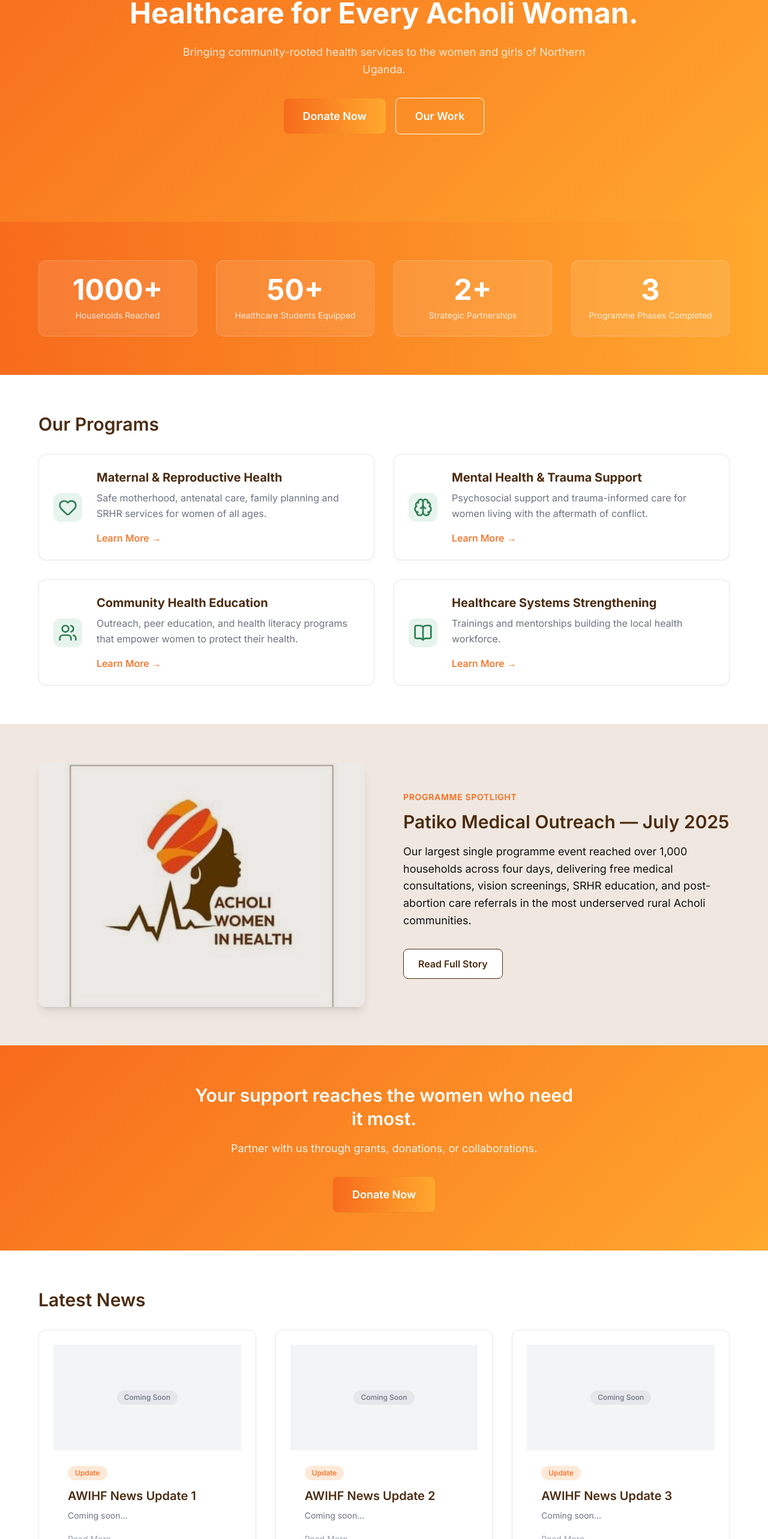
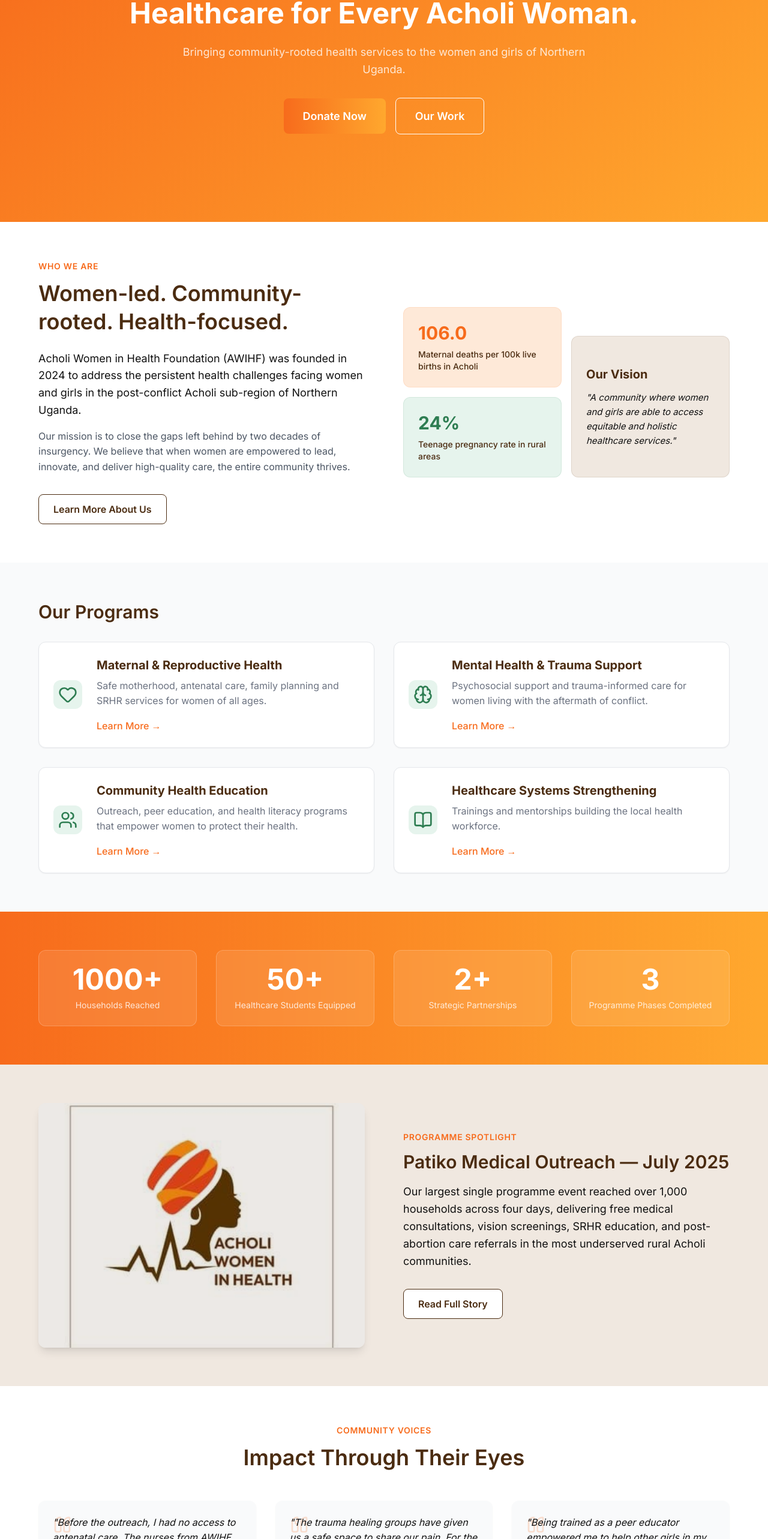
Before and after one commit to Hussein-dev256/AWIHF, a Next.js app: page / in a window 1280 px wide. Shown: the part 214-2780 px from the top of the page at 60% size. Built offline with nearby package versions, Linux system fonts and the light colour scheme.

Commit message:
second commit

```diff
--- a/app/about/page.tsx
+++ b/app/about/page.tsx
@@ -9,10 +9,10 @@
   const values = ['Empower', 'Educate', 'Research', 'Network', 'Self Improvement', 'Leadership', 'Equity', 'Collaboration'];
 
   const approaches = [
-    { icon: <Users className="w-6 h-6 text-brand-green" />, title: "Community Ownership", desc: "Solutions designed with, not just for, the community." },
-    { icon: <Heart className="w-6 h-6 text-brand-green" />, title: "Integrated Care", desc: "Holistic health services addressing physical and mental wellbeing." },
-    { icon: <BookOpen className="w-6 h-6 text-brand-green" />, title: "Capacity Building", desc: "Equipping local health workers for sustainable impact." },
-    { icon: <Brain className="w-6 h-6 text-brand-green" />, title: "Advocacy", desc: "Amplifying women's voices in health policy." }
+    { icon: <Heart className="w-6 h-6 text-brand-green" />, title: "Health Services", desc: "Providing maternal and child health services, reproductive health education, and preventative care." },
+    { icon: <BookOpen className="w-6 h-6 text-brand-green" />, title: "Education and Training", desc: "Equipping women with essential health knowledge through workshops and training programs." },
+    { icon: <Brain className="w-6 h-6 text-brand-green" />, title: "Advocacy", desc: "Advocating for women's health rights and accessibility to healthcare services, working with stakeholders." },
+    { icon: <Users className="w-6 h-6 text-brand-green" />, title: "Community Engagement", desc: "Actively involving community members, fostering a collaborative approach to healthcare." }
   ];
 
   return (
@@ -52,7 +52,7 @@
             <div className="p-8 border-[1.5px] border-brand-brown rounded-xl bg-white">
               <h3 className="text-[24px] font-semibold text-brand-orange mb-4">Our Mission</h3>
               <p className="text-[#111111] text-[16px] leading-[1.6] italic">
-                "To improve healthcare outcomes of women and girls in northern Uganda through delivery of accessible community-based health services, building a community of empowered women in healthcare through mentorship, education and research."
+                "To enhance the well-being of women and children in the Acholi community by providing access to quality healthcare services, fostering education, and empowering women to be advocates for their health and rights."
               </p>
             </div>
             <div className="p-8 border-[1.5px] border-brand-brown rounded-xl bg-white">
--- a/app/contact/page.tsx
+++ b/app/contact/page.tsx
@@ -74,7 +74,7 @@
                     <a href="https://instagram.com/acholiwomeninhealth" target="_blank" rel="noopener noreferrer" className="w-10 h-10 rounded-full bg-gray-100 flex items-center justify-center text-brand-brown hover:bg-brand-orange hover:text-white transition-colors" aria-label="Instagram">
                       <Instagram className="w-5 h-5" />
                     </a>
-                    <a href="https://linkedin.com/company/acholi-women-in-health-foundation" target="_blank" rel="noopener noreferrer" className="w-10 h-10 rounded-full bg-gray-100 flex items-center justify-center text-brand-brown hover:bg-brand-orange hover:text-white transition-colors" aria-label="LinkedIn">
+                    <a href="https://www.linkedin.com/in/acholi-women-in-health-foundation-57686235a/" target="_blank" rel="noopener noreferrer" className="w-10 h-10 rounded-full bg-gray-100 flex items-center justify-center text-brand-brown hover:bg-brand-orange hover:text-white transition-colors" aria-label="LinkedIn">
                       <Linkedin className="w-5 h-5" />
                     </a>
                   </div>
--- a/app/page.tsx
+++ b/app/page.tsx
@@ -1,7 +1,10 @@
 import { Hero } from '@/components/sections/Hero';
+import { AboutSummary } from '@/components/sections/AboutSummary';
+import { ProgramsGrid } from '@/components/sections/ProgramsGrid';
 import { ImpactStrip } from '@/components/sections/ImpactStrip';
-import { ProgramsGrid } from '@/components/sections/ProgramsGrid';
 import { Spotlight } from '@/components/sections/Spotlight';
+import { Testimonials } from '@/components/sections/Testimonials';
+import { Partners } from '@/components/sections/Partners';
 import { DonateCTA } from '@/components/sections/DonateCTA';
 import { LatestNews } from '@/components/sections/LatestNews';
 import { NewsletterSignup } from '@/components/sections/NewsletterSignup';
@@ -10,9 +13,12 @@
   return (
     <>
       <Hero />
+      <AboutSummary />
+      <ProgramsGrid />
       <ImpactStrip />
-      <ProgramsGrid />
       <Spotlight />
+      <Testimonials />
+      <Partners />
       <DonateCTA />
       <LatestNews />
       <NewsletterSignup />
--- a/components/layout/Footer.tsx
+++ b/components/layout/Footer.tsx
@@ -73,7 +73,7 @@
               <a href="https://instagram.com/acholiwomeninhealth" target="_blank" rel="noopener noreferrer" className="text-white hover:text-brand-gold transition-colors" aria-label="Instagram">
                 <Instagram className="w-6 h-6" />
               </a>
-              <a href="https://linkedin.com/company/acholi-women-in-health-foundation" target="_blank" rel="noopener noreferrer" className="text-white hover:text-brand-gold transition-colors" aria-label="LinkedIn">
+              <a href="https://www.linkedin.com/in/acholi-women-in-health-foundation-57686235a/" target="_blank" rel="noopener noreferrer" className="text-white hover:text-brand-gold transition-colors" aria-label="LinkedIn">
                 <Linkedin className="w-6 h-6" />
               </a>
             </div>
--- /dev/null
+++ b/components/sections/AboutSummary.tsx
@@ -0,0 +1,49 @@
+import React from 'react';
+import Link from 'next/link';
+import { Button } from '../ui/Button';
+
+export function AboutSummary() {
+  return (
+    <section className="section-wrapper bg-white">
+      <div className="content-container">
+        <div className="grid grid-cols-1 lg:grid-cols-2 gap-10 lg:gap-16 items-center">
+          <div>
+            <span className="text-brand-orange font-semibold text-sm tracking-wider uppercase mb-3 block">Who We Are</span>
+            <h2 className="text-[30px] md:text-[36px] font-semibold text-brand-brown leading-[1.3] mb-6">
+              Women-led. Community-rooted. Health-focused.
+            </h2>
+            <p className="text-[#111111] text-[18px] leading-[1.6] mb-4">
+              Acholi Women in Health Foundation (AWIHF) was founded in 2024 to address the persistent health challenges facing women and girls in the post-conflict Acholi sub-region of Northern Uganda.
+            </p>
+            <p className="text-gray-600 text-[16px] leading-[1.6] mb-8">
+              Our mission is to close the gaps left behind by two decades of insurgency. We believe that when women are empowered to lead, innovate, and deliver high-quality care, the entire community thrives.
+            </p>
+            <div className="flex flex-col sm:flex-row gap-4">
+              <Link href="/about">
+                <Button variant="secondary" size="medium">Learn More About Us</Button>
+              </Link>
+            </div>
+          </div>
+          <div className="grid grid-cols-2 gap-4">
+            <div className="space-y-4">
+              <div className="bg-orange-tint p-6 rounded-xl border border-brand-orange/10">
+                <div className="text-brand-orange font-bold text-3xl mb-2">106.0</div>
+                <div className="text-sm font-medium text-brand-brown">Maternal deaths per 100k live births in Acholi</div>
+              </div>
+              <div className="bg-green-tint p-6 rounded-xl border border-brand-green/10">
+                <div className="text-brand-green font-bold text-3xl mb-2">24%</div>
+                <div className="text-sm font-medium text-brand-brown">Teenage pregnancy rate in rural areas</div>
+              </div>
+            </div>
+            <div className="bg-brown-tint p-6 rounded-xl border border-brand-brown/10 flex flex-col justify-center mt-8 md:mt-12">
+              <h3 className="text-[20px] font-bold text-brand-brown mb-3">Our Vision</h3>
+              <p className="text-[#111111] text-[15px] leading-[1.6] italic">
+                "A community where women and girls are able to access equitable and holistic healthcare services."
+              </p>
+            </div>
+          </div>
+        </div>
+      </div>
+    </section>
+  );
+}
--- /dev/null
+++ b/components/sections/Partners.tsx
@@ -0,0 +1,31 @@
+import React from 'react';
+import { Badge } from '../ui/Badge';
+
+export function Partners() {
+  return (
+    <section className="section-wrapper bg-gray-50">
+      <div className="content-container text-center">
+        <h2 className="section-heading mb-4">Our Partners & Stakeholders</h2>
+        <p className="text-gray-500 text-[18px] max-w-2xl mx-auto mb-10">
+          We collaborate with local governments, community leaders, and international organizations to create sustainable healthcare solutions.
+        </p>
+
+        <div className="grid grid-cols-2 md:grid-cols-4 gap-6 md:gap-8 items-center justify-items-center opacity-60 grayscale hover:grayscale-0 transition-all duration-300">
+          {/* Placeholders for partner logos */}
+          <div className="w-32 h-16 bg-gray-200 rounded flex items-center justify-center">
+            <span className="text-gray-400 font-bold text-xl">Partner 1</span>
+          </div>
+          <div className="w-32 h-16 bg-gray-200 rounded flex items-center justify-center">
+            <span className="text-gray-400 font-bold text-xl">Partner 2</span>
+          </div>
+          <div className="w-32 h-16 bg-gray-200 rounded flex items-center justify-center">
+            <span className="text-gray-400 font-bold text-xl">Partner 3</span>
+          </div>
+          <div className="w-32 h-16 bg-gray-200 rounded flex items-center justify-center">
+            <span className="text-gray-400 font-bold text-xl">Partner 4</span>
+          </div>
+        </div>
+      </div>
+    </section>
+  );
+}
--- a/components/sections/ProgramsGrid.tsx
+++ b/components/sections/ProgramsGrid.tsx
@@ -32,7 +32,7 @@
 
 export function ProgramsGrid() {
   return (
-    <section className="section-wrapper bg-white">
+    <section className="section-wrapper bg-gray-50">
       <div className="content-container">
         <h2 className="section-heading">Our Programs</h2>
         <div className="grid grid-cols-1 md:grid-cols-2 gap-8 mt-8">
--- /dev/null
+++ b/components/sections/Testimonials.tsx
@@ -0,0 +1,50 @@
+import React from 'react';
+import { Card } from '../ui/Card';
+import { Quote } from 'lucide-react';
+
+export function Testimonials() {
+  const testimonials = [
+    {
+      quote: "Before the outreach, I had no access to antenatal care. The nurses from AWIHF not only checked on my baby but also educated me on safe motherhood.",
+      author: "Acayo Grace",
+      role: "Community Member, Patiko",
+    },
+    {
+      quote: "The trauma healing groups have given us a safe space to share our pain. For the first time in years, I feel like I am not alone.",
+      author: "Laker Susan",
+      role: "Participant, Trauma Support Group",
+    },
+    {
+      quote: "Being trained as a peer educator empowered me to help other girls in my village stay in school by managing their reproductive health safely.",
+      author: "Apiyo Florence",
+      role: "SRHR Peer Educator",
+    }
+  ];
+
+  return (
+    <section className="section-wrapper bg-white">
+      <div className="content-container">
+        <div className="text-center mb-12">
+          <span className="text-brand-orange font-semibold text-sm tracking-wider uppercase mb-3 block">Community Voices</span>
+          <h2 className="text-[30px] md:text-[36px] font-semibold text-brand-brown leading-[1.3]">
+            Impact Through Their Eyes
+          </h2>
+        </div>
+        <div className="grid grid-cols-1 md:grid-cols-3 gap-6 md:gap-8">
+          {testimonials.map((t, i) => (
+            <Card key={i} className="bg-gray-50 border-none relative pt-10">
+              <Quote className="absolute top-6 left-6 w-8 h-8 text-brand-orange/20 rotate-180" />
+              <p className="text-[#111111] text-[16px] leading-[1.6] mb-6 relative z-10 italic">
+                "{t.quote}"
+              </p>
+              <div className="mt-auto">
+                <div className="font-bold text-brand-brown">{t.author}</div>
+                <div className="text-sm text-brand-green font-medium">{t.role}</div>
+              </div>
+            </Card>
+          ))}
+        </div>
+      </div>
+    </section>
+  );
+}
```
